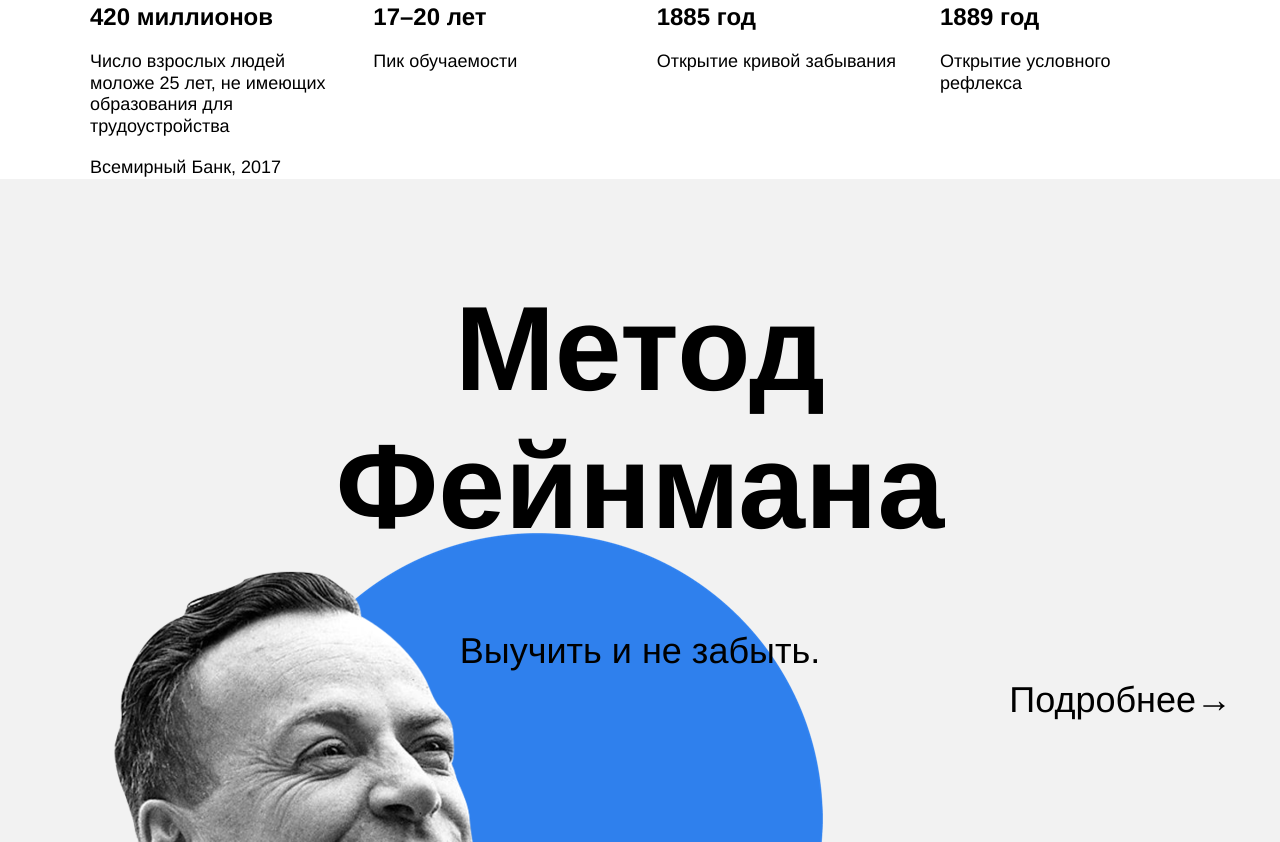
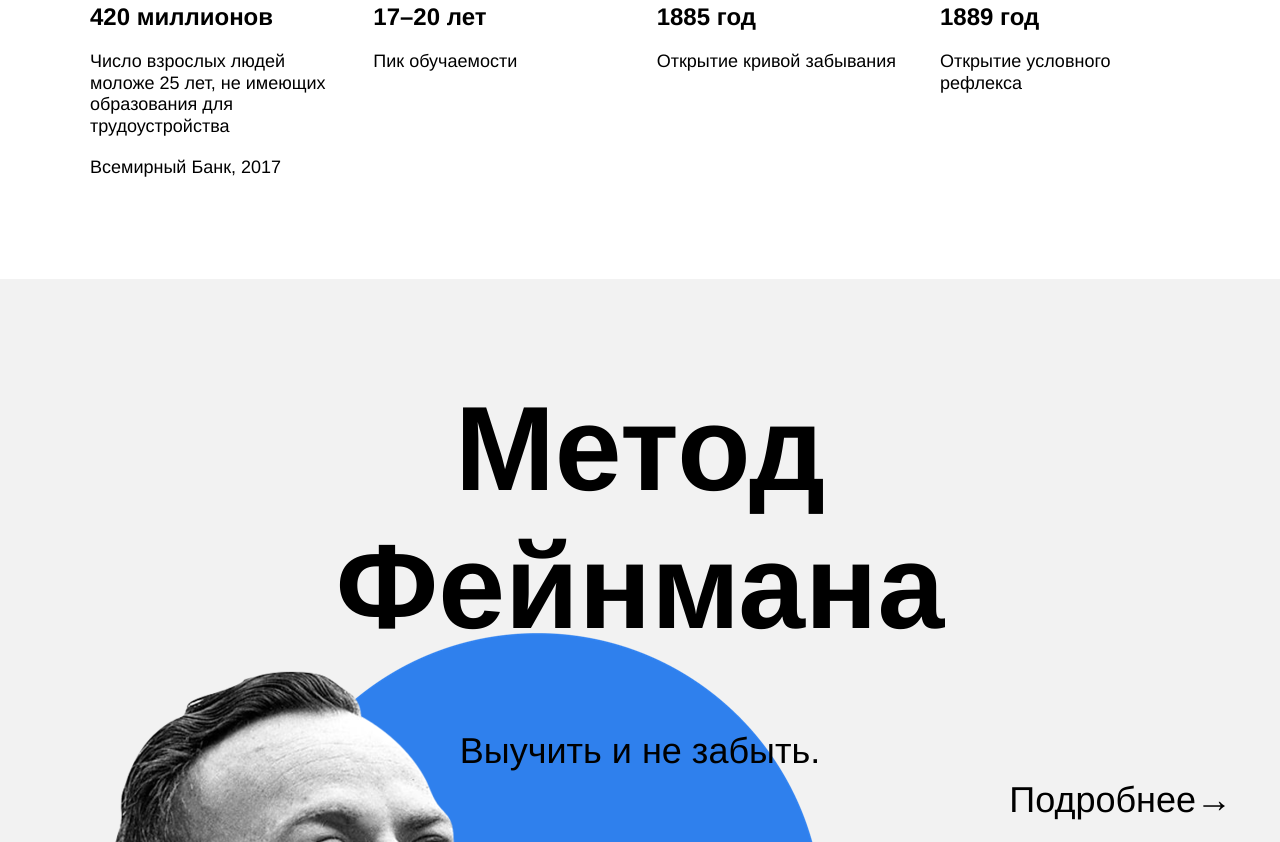
Before and after one commit to snorovka/how-to-learn, a plain HTML site: page index.html in a window 1280 px wide. Shown: the part 1718-2560 px from the top of the page. Drawn offline with Linux system fonts and the light colour scheme.

Commit message:
отправка на проверку пр1 часть1 попытка3

```diff
--- a/styles/style.css
+++ b/styles/style.css
@@ -197,7 +197,7 @@
   display: flex;
   flex-direction: column;
   justify-content: flex-start;
-  margin: 0;
+  margin: 100px 0 0;
   padding: 100px 0;
   min-height: 790px;
   background-color: #f2f2f2;
@@ -294,6 +294,7 @@
 /* подвал сайта */
 
 .footer {
+  box-sizing: border-box;
   margin: 0;
   padding:  60px 0 40px 0;
   min-height: 350px;
@@ -312,7 +313,6 @@
 }
 
 .footer__column {
-  box-sizing: border-box;
   color: white;
   margin: 0;
   padding: 0;
```
